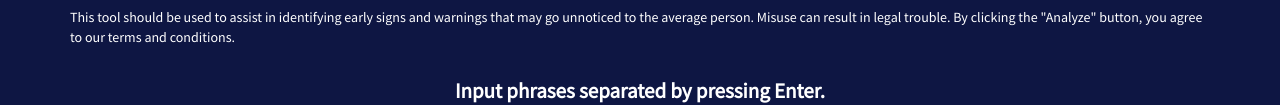
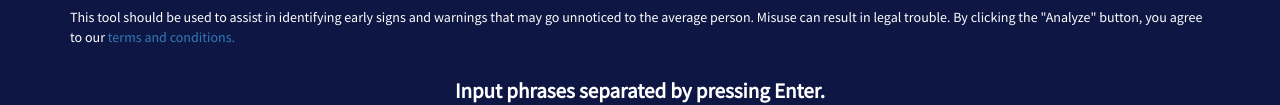
Before and after one commit to Gojeflone/Psynopsys, a website: page assets/index.html in a window 1280 px wide. Shown: the part 663-768 px from the top of the page. Drawn offline with nearby package versions, Linux system fonts and the light colour scheme.

Commit message:
added terms and conditions

```diff
--- a/assets/index.html
+++ b/assets/index.html
@@ -38,7 +38,7 @@
         <h1>Concerned about someone's mental health?</h1>
         <div id="cool-line"></div>
         <h2><strong>Psynopsys</strong> uses a machine learning algorithm to determine whether a person at risk of certain mental disorders based on spoken and written cues.</h2>
-        <p style="font-size: 1em;">This tool should be used to assist in identifying early signs and warnings that may go unnoticed to the average person. Misuse can result in legal trouble. By clicking the "Analyze" button, you agree to our terms and conditions.</p>
+        <p style="font-size: 1em;">This tool should be used to assist in identifying early signs and warnings that may go unnoticed to the average person. Misuse can result in legal trouble. By clicking the "Analyze" button, you agree to our <a href=""> terms and conditions.</a></p>
 
         <div id="inputbox" class="form-group text-center center-block">
             <label style="font-size: 1.5em;" for="comment">Input phrases separated by pressing Enter.</label>
```
